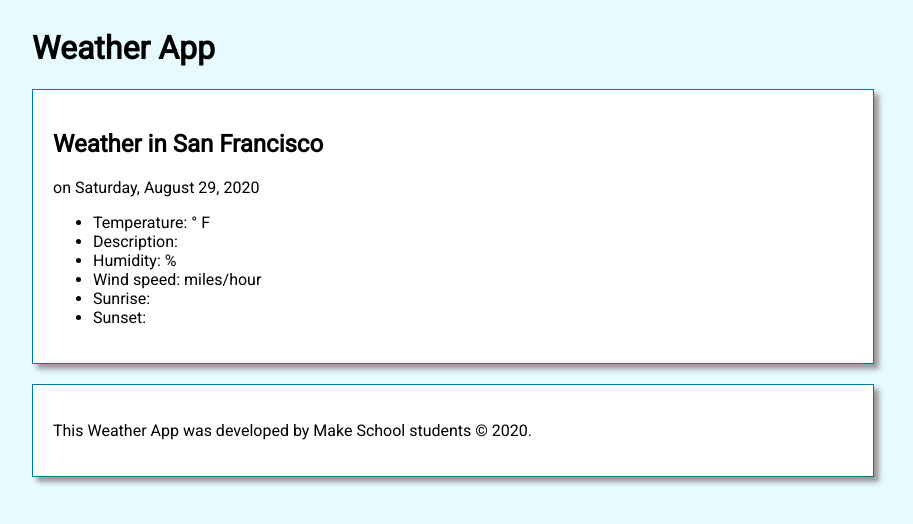
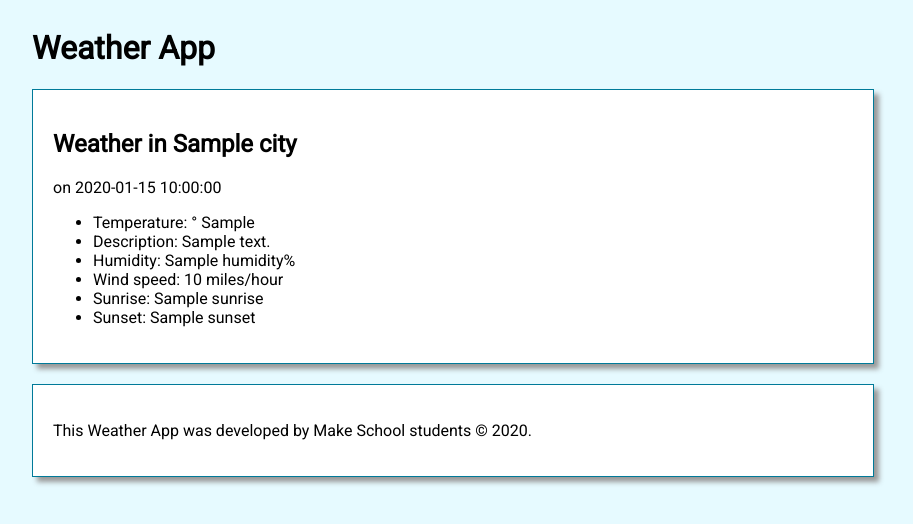
Before and after one commit to sidneyarcidiacono/Homework-3Web1.1, a Flask app: template templates/results.html in a window 1280 px wide. Shown: the top 524 px of the page, without its empty margins (208-1121 px from the left). Run offline with Flask 2, Linux system fonts and the light colour scheme; the template is opened without the code that fills it: most values are stand-ins (such as "Sample title", 1, 10 or a date in 2020).

Commit message:
initial routes completed.

```diff
--- a/app.py
+++ b/app.py
@@ -2,12 +2,12 @@ import jinja2
 import matplotlib
 import matplotlib.pyplot as plt
 import os
-import pprint
+from pprint import PrettyPrinter
 import pytz
 import requests
 import sqlite3
 
-from datetime import datetime, timedelta
+from datetime import datetime, timedelta, date
 from dotenv import load_dotenv
 from flask import Flask, render_template, request, send_file
 from geopy.geocoders import Nominatim
@@ -25,6 +25,14 @@ app = Flask(__name__)
 load_dotenv()
 API_KEY = os.getenv('API_KEY')
 
+#Make a PrettyPrinter object
+pp = PrettyPrinter(indent=4)
+
+#Get today's date
+today = date.today()
+
+#make textual day, month, year
+date_today = today.strftime("%B %d, %Y")
 
 # Settings for image endpoint
 # Written with help from http://dataviztalk.blogspot.com/2016/01/serving-matplotlib-plot-that-follows.html
@@ -58,39 +66,33 @@ def get_letter_for_units(units):
 @app.route('/results')
 def results():
     """Displays results for current weather conditions."""
-    # TODO: Use 'request.args' to retrieve the city & units from the query
-    # parameters.
-    city = ''
-    units = ''
+
+    city = request.args.get('city')
+    units = request.args.get('units')
 
     url = 'http://api.openweathermap.org/data/2.5/weather'
     params = {
-        # TODO: Enter query parameters here for the 'appid' (your api key),
-        # the city, and the units (metric or imperial).
-        # See the documentation here: https://openweathermap.org/current
-
+        "q": city,
+        "appid": API_KEY,
+        "units": units
     }
 
     result_json = requests.get(url, params=params).json()
 
-    # Uncomment the line below to see the results of the API call!
-    # pp.pprint(result_json)
+    pp.pprint(result_json)
 
-    # TODO: Replace the empty variables below with their appropriate values.
-    # You'll need to retrieve these from the result_json object above.
+    weather = result_json.get('weather')
 
-    # For the sunrise & sunset variables, I would recommend to turn them into
-    # datetime objects. You can do so using the `datetime.fromtimestamp()`
-    # function.
+
     context = {
         'date': datetime.now(),
-        'city': '',
-        'description': '',
-        'temp': '',
-        'humidity': '',
-        'wind_speed': '',
-        'sunrise': '',
-        'sunset': '',
+        'city': result_json['name'],
+        'description': weather[0]['description'],
+        'temp': result_json['main']['temp'],
+        'humidity': result_json['main']['humidity'],
+        'wind_speed': result_json['wind']['speed'],
+        'sunrise': datetime.fromtimestamp(result_json['sys']['sunrise']),
+        'sunset': datetime.fromtimestamp(result_json['sys']['sunrise']),
         'units_letter': get_letter_for_units(units)
     }
 
@@ -98,9 +100,13 @@ def results():
 
 def get_min_temp(results):
     """Returns the minimum temp for the given hourly weather objects."""
-    # TODO: Fill in this function to return the minimum temperature from the
-    # hourly weather data.
-    pass
+
+    context = {
+        'min_temp': result_json['main']['temp_min']
+    }
+
+    return render_template('results.html', **context)
+
 
 def get_max_temp(results):
     """Returns the maximum temp for the given hourly weather objects."""
--- a/templates/historical_results.html
+++ b/templates/historical_results.html
@@ -6,8 +6,8 @@
         TODO: Replace the hard-coded city and date below with data from the
         server.
     #}
-    <h1>Weather in San Francisco</h1>
-    <p>on Saturday, August 29, 2020</p>
+    <h1>Weather in {{ city }}</h1>
+    <p>on {{ date_today }}</p>
 
 
     {#
--- a/templates/results.html
+++ b/templates/results.html
@@ -2,24 +2,17 @@
 {% block content %}
 
 <section>
-    {#
-        TODO: Replace the hard-coded city and date below with data from the
-        server
-    #}
-    <h1>Weather in San Francisco</h1>
-    <p>on Saturday, August 29, 2020</p>
 
-    {#
-        TODO: Add the temperature, description, humidity, wind speed, sunrise,
-        & sunset below. Replace 'F' with the appropriate units.
-    #}
+    <h1>Weather in {{ city }}</h1>
+    <p>on {{ date_today }}</p>
+
     <ul>
-        <li>Temperature: ° F</li>
-        <li>Description: </li>
-        <li>Humidity: %</li>
-        <li>Wind speed:  miles/hour</li>
-        <li>Sunrise: </li>
-        <li>Sunset: </li>
+        <li>Temperature: ° {{ units_letter }}</li>
+        <li>Description: {{ description }}</li>
+        <li>Humidity: {{ humidity }}%</li>
+        <li>Wind speed:  {{ wind_speed }} miles/hour</li>
+        <li>Sunrise: {{ sunrise }}</li>
+        <li>Sunset: {{ sunset }}</li>
     </ul>
 
 </section>
```
Also changed, not shown: 1 other file.
